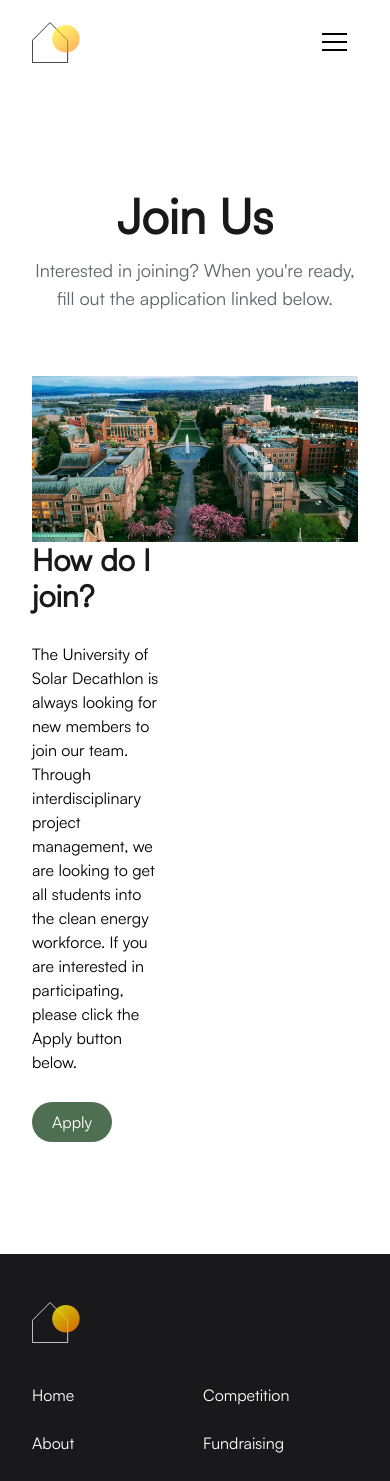
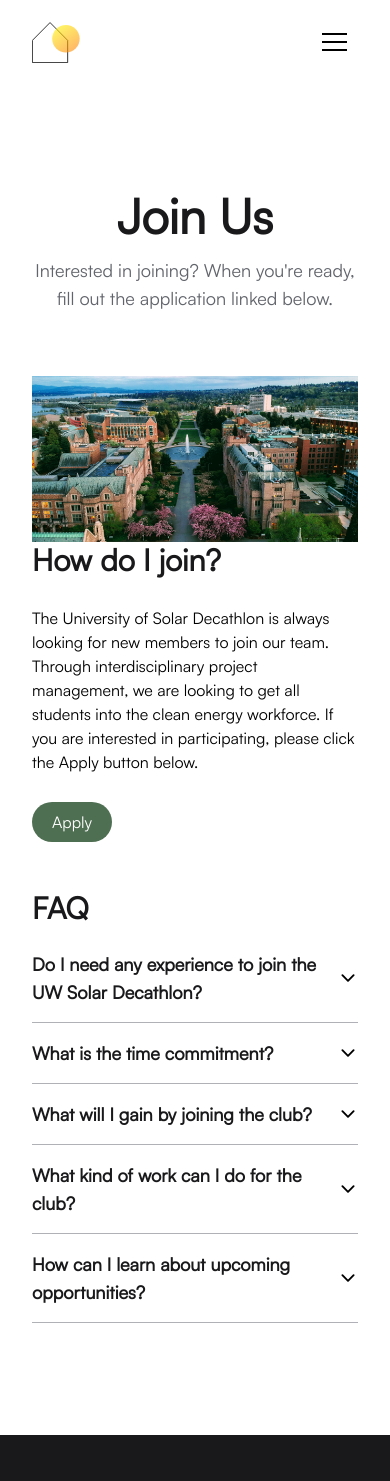
Before and after one commit to uwsolardecathlon/website, a React (Vite) app: page /join in a window 390 px wide. Shown: the top 1481 px of the page. Built offline with nearby package versions, Linux system fonts and the light colour scheme.

Commit message:
Create accordion component, add FAQ to join page

```diff
--- a/package.json
+++ b/package.json
@@ -12,6 +12,7 @@
   "dependencies": {
     "@emailjs/browser": "^4.3.3",
     "@react-spring/web": "^9.7.3",
+    "framer-motion": "^11.1.7",
     "hamburger-react": "^2.5.0",
     "react": "^18.2.0",
     "react-dom": "^18.2.0",
--- /dev/null
+++ b/src/components/Accordion.tsx
@@ -0,0 +1,19 @@
+import AccordionPanel, { AccordionPanelProps } from './AccordionPanel';
+
+interface AccordionProps extends React.HTMLAttributes<HTMLUListElement> {
+  panels: AccordionPanelProps[];
+}
+
+const Accordion = ({ panels }: AccordionProps) => {
+  return (
+    <ul>
+      {panels.map((panel, index) => (
+        <li key={index}>
+          <AccordionPanel {...panel} />
+        </li>
+      ))}
+    </ul>
+  );
+};
+
+export default Accordion;
--- /dev/null
+++ b/src/components/AccordionPanel.tsx
@@ -0,0 +1,83 @@
+import { IoChevronDown as Chevron } from 'react-icons/io5';
+import { useState } from 'react';
+import { motion, AnimatePresence } from 'framer-motion';
+
+import H3 from './text/H3';
+
+export interface AccordionPanelProps
+  extends React.HTMLAttributes<HTMLDivElement> {
+  title: string;
+  content: string;
+}
+
+const AccordionPanel = ({ title, content }: AccordionPanelProps) => {
+  const [isOpen, setIsOpen] = useState(false);
+
+  const opacityAnimation = {
+    visible: { opacity: 1 },
+    hidden: {
+      opacity: 0,
+      transition: {
+        delay: 0,
+      },
+    },
+  };
+
+  const heightAnimation = {
+    open: {
+      height: 'auto',
+    },
+    collapsed: { height: 0 },
+  };
+
+  return (
+    <div className='w-full border-b border-neutral-300'>
+      <div
+        onClick={() => setIsOpen((prev) => !prev)}
+        className='flex items-center gap-4 justify-between py-4 cursor-pointer'
+      >
+        <H3>{title}</H3>
+        <Chevron
+          size={20}
+          aria-label={`${isOpen ? 'Close' : 'Open'}`}
+          className='shrink-0'
+          style={{
+            transform: isOpen ? 'rotate(-180deg)' : 'rotate(0)',
+            transition: 'transform 0.5s cubic-bezier(0.23, 1, 0.32, 1)',
+          }}
+        />
+      </div>
+      <AnimatePresence>
+        {isOpen && (
+          <motion.div
+            initial='collapsed'
+            animate='open'
+            exit='collapsed'
+            variants={heightAnimation}
+            transition={{
+              duration: 0.5,
+              ease: [0.23, 1, 0.32, 1],
+            }}
+          >
+            <motion.p
+              className='pb-4'
+              initial='hidden'
+              animate='visible'
+              exit='hidden'
+              variants={opacityAnimation}
+              transition={{
+                duration: 0.3,
+                delay: 0.3,
+                ease: [0.23, 1, 0.32, 1],
+              }}
+            >
+              {content}
+            </motion.p>
+          </motion.div>
+        )}
+      </AnimatePresence>
+    </div>
+  );
+};
+
+export default AccordionPanel;
--- a/src/components/Button.tsx
+++ b/src/components/Button.tsx
@@ -4,11 +4,12 @@
 
 type Variant = 'primary' | 'secondary' | 'tertiary';
 
-interface ButtonProps extends React.HTMLAttributes<HTMLButtonElement> {
+interface ButtonProps extends React.HTMLAttributes<HTMLElement> {
   label: string;
   icon?: IconType;
   variant?: Variant;
   isLink?: boolean;
+  href?: string;
   type?: 'submit' | 'reset' | 'button' | undefined;
 }
 
@@ -16,11 +17,38 @@
   label,
   icon: Icon,
   variant = 'primary',
+  isLink,
+  href,
   className,
   type,
   ...rest
 }: ButtonProps) => {
   return (
+    <>
+      {isLink ? (
+        <a
+          className={twMerge(
+            'px-5 py-2 rounded-full flex items-center gap-2 transition duration-300 ease-in-out group w-fit',
+            variant === 'primary'
+              ? 'bg-primary text-white hover:bg-primary-dark'
+              : variant === 'secondary'
+              ? 'text-neutral-100 border border-neutral-300 hover:border-neutral-200 hover:bg-neutral-500'
+              : 'text-neutral-100',
+            className
+          )}
+          target='_blank'
+          href={href}
+          {...rest}
+        >
+          {label}
+          {Icon && (
+            <Icon
+              aria-hidden='true'
+              className='shrink-0 transition duration-300 ease-in-out group-hover:translate-x-1.5'
+            />
+          )}
+        </a>
+      ) : (
         <button
           className={twMerge(
             'px-5 py-2 rounded-full flex items-center gap-2 transition duration-300 ease-in-out group',
@@ -42,6 +70,8 @@
             />
           )}
         </button>
+      )}
+    </>
   );
 };
 
--- a/src/components/H3.tsx
+++ /dev/null
@@ -1,18 +0,0 @@
-import { twMerge } from 'tailwind-merge';
-
-const H3 = ({
-  children,
-  className,
-  ...rest
-}: React.HTMLAttributes<HTMLHeadingElement>) => {
-  return (
-    <h3
-      className={twMerge('text-neutral-100 text-4xl font-bold', className)}
-      {...rest}
-    >
-      {children}
-    </h3>
-  );
-};
-
-export default H3;
--- a/src/components/text/H3.tsx
+++ b/src/components/text/H3.tsx
@@ -7,7 +7,7 @@
 }: React.HTMLAttributes<HTMLHeadingElement>) => {
   return (
     <h3
-      className={twMerge('text-neutral-100 text-4xl font-bold', className)}
+      className={twMerge('text-neutral-100 text-lg font-bold', className)}
       {...rest}
     >
       {children}
--- a/src/pages/Join.tsx
+++ b/src/pages/Join.tsx
@@ -1,6 +1,35 @@
 import Button from '../components/Button.tsx';
 import H2 from '../components/text/H2';
 import PageHeader from '../components/PageHeader.tsx';
+import Accordion from '../components/Accordion.tsx';
+
+const faq = [
+  {
+    title: 'Do I need any experience to join the UW Solar Decathlon?',
+    content:
+      "No! As long as you're willing to learn, we will help you develop the skills required to contribute to our projects.",
+  },
+  {
+    title: 'What is the time commitment?',
+    content:
+      'The estimated time commitment varies by team. Visit the Team page for more details.',
+  },
+  {
+    title: 'What will I gain by joining the club?',
+    content:
+      'We actively train members in technical skills such as designing, energy modeling, embodied carbon modeling, and financial modeling. By providing this support, we hope to give all members hands-on experience with tackling problems that affect the world. We also actively interact with industry professionals, which can provide opportunities for internships, scholarships and more.',
+  },
+  {
+    title: 'What kind of work can I do for the club?',
+    content:
+      'In addition to our competition team, we are looking for members to expand the club through education, outreach, finance and more. If you let us know your goals, we will do our best to accommodate you.',
+  },
+  {
+    title: 'How can I learn about upcoming opportunities?',
+    content:
+      "Once you apply to the club, you will be added to our club's Slack where we send announcements about events, opportunities for research, and more. Join if you're at all interested!",
+  },
+];
 
 const Join = () => {
   return (
@@ -13,8 +42,8 @@
         imageAlt='altText'
       />
 
-      <section className='flex flex-row gap-20 items-center container'>
-        <div className='flex flex-col gap-7 w-2/5'>
+      <div className='flex flex-col sm:flex-row gap-12 lg:gap-28 container'>
+        <section className='flex flex-col gap-7 sm:w-1/2'>
           <H2>How do I join?</H2>
           <p>
             The University of Solar Decathlon is always looking for new members
@@ -24,12 +53,18 @@
             below.
           </p>
           <div>
-            <Button label='Apply' />
+            <Button
+              label='Apply'
+              isLink
+              href='https://docs.google.com/forms/d/e/1FAIpQLSeiq1ESdIdI-FjZdShg6LqCIMN0xCSeSiRpsVBt9bDwFWOJ6w/viewform'
+            />
           </div>
-        </div>
-      </section>
-
-      <section></section>
+        </section>
+        <section className='flex flex-col gap-2 sm:w-3/5'>
+          <H2>FAQ</H2>
+          <Accordion panels={faq} />
+        </section>
+      </div>
     </div>
   );
 };
```
Also changed, not shown: 1 other file (tests, documents, lock files or other folders). Lines whose indentation alone changed are shown as unchanged.
